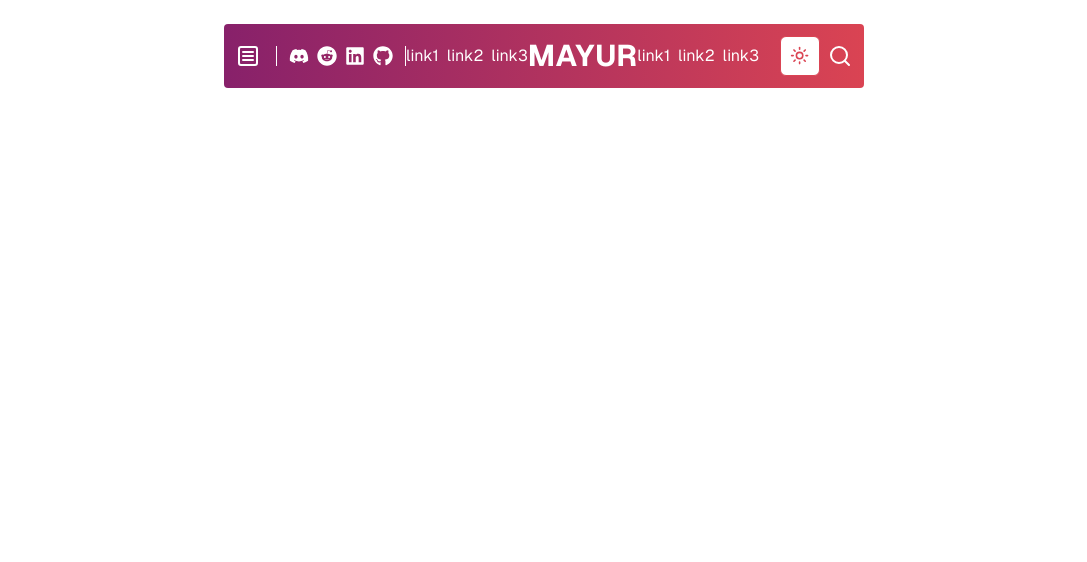
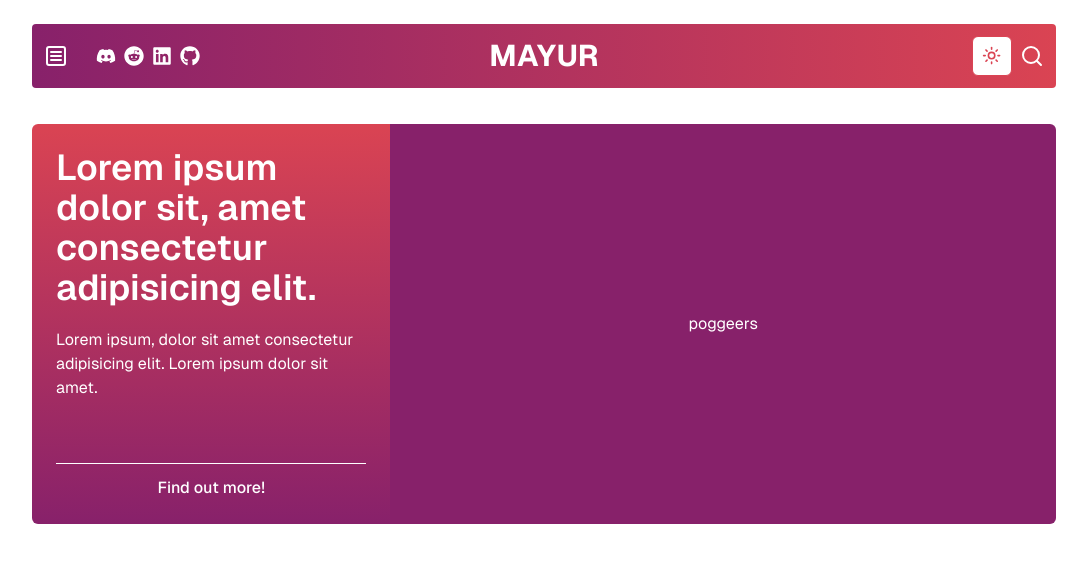
Before and after one commit to potato-lulw/mozda, a Next.js app: page / in a window 1280 px wide. Shown: the top 562 px of the page, without its empty margins (96-1183 px from the left). Built offline with nearby package versions, Linux system fonts and the light colour scheme.

Commit message:
Added Hero and mmade header animated

```diff
--- /dev/null
+++ b/app/components/blogcard.js
@@ -0,0 +1,9 @@
+import React from 'react'
+
+const BlogCard = () => {
+    return (
+        <div>BlogCard</div>
+    )
+}
+
+export default BlogCard
--- a/app/components/header.js
+++ b/app/components/header.js
@@ -1,50 +1,58 @@
-import React from 'react';
+"use client"
+import React, { useEffect, useState } from 'react';
 import { ThemeToggler } from './theme-toggler';
 import { MenuSquare, Search } from 'lucide-react';
 import { FaDiscord, FaReddit, FaLinkedin, FaGithub } from "react-icons/fa";
 
 const Header = () => {
+    const [isScrolled, setIsScrolled] = useState(false);
+
+    useEffect(() => {
+        const handleScroll = () => {
+            if (window.scrollY > 0) {
+                setIsScrolled(true);
+            } else {
+                setIsScrolled(false);
+            }
+        };
+
+        window.addEventListener('scroll', handleScroll);
+        return () => window.removeEventListener('scroll', handleScroll);
+    }, []);
+
     return (
-        <div className="from-myPurple to-myPink bg-gradient-to-r flex rounded-sm m-3 justify-between p-3 items-center w-full text-white">
+
+        <>
+            <header
+                className={`from-myPurple to-myPink bg-gradient-to-r hidden lg:flex justify-between rounded-sm p-3 items-center text-white transition-all duration-300 ${isScrolled ? 'w-full z-50 m-0 fixed top-0 lg:px-80 md:px-40' : 'lg:w-[1024px] w-auto m-3 '
+                    }`}
+            >
                 {/* Left Section */}
-            <div className="flex gap-4 items-center w-[30%]">
+                <div className="flex gap-4 items-center w-1/2">
                     <div className="hover:cursor-pointer">
                         <MenuSquare />
                     </div>
 
-                <div className="gap-2 flex text-xl px-3 border-l border-r border-white">
+                    <div className="gap-2 flex text-xl px-3 ">
                         <FaDiscord />
                         <FaReddit />
                         <FaLinkedin />
                         <FaGithub />
                     </div>
-
-
                 </div>
 
-            <ul className="flex gap-2">
-                <li>link1</li>
-                <li>link2</li>
-                <li>link3</li>
-            </ul>
                 {/* Center Section */}
-            <h1 className="text-3xl font-bold ">MAYUR</h1>
-            <ul className="flex gap-2">
-                <li>link1</li>
-                <li>link2</li>
-                <li>link3</li>
-            </ul>
+                <h1 className="text-3xl font-bold">MAYUR</h1>
 
                 {/* Right Section */}
-            <div className="flex gap-4 items-center w-[30%] justify-end">
-
-
-                <div className="flex gap-2 items-center">
+                <div className="flex gap-2 items-center w-1/2 justify-end">
+                    <div className="">
                         <ThemeToggler />
+                    </div>
                     <Search />
                 </div>
-            </div>
-        </div>
+            </header>
+        </>
     );
 };
 
--- /dev/null
+++ b/app/components/hero.js
@@ -0,0 +1,22 @@
+import React from 'react'
+
+const Hero = () => {
+    return (
+        <div className="mt-6 rounded-md  min-h-[2000px] flex lg:flex-row flex-col w-full max-w-[1024px] text-white">
+            <div className="h-[400px] justify-between items-center flex flex-col bg-gradient-to-b from-myPink to-myPurple w-[35%] rounded-tl-md rounded-bl-md p-6 pt-6 gap-0">
+                <div className="flex-grow space-y-5">
+                    <h1 className="font-semibold text-4xl">Lorem ipsum dolor sit, amet consectetur adipisicing elit.</h1>
+                    <p>Lorem ipsum, dolor sit amet consectetur adipisicing elit. Lorem ipsum dolor sit amet.</p>
+                </div>
+                <span className="border-t border-white w-full pt-3 font-medium text-center">
+                    Find out more!
+                </span>
+            </div>
+            <div className=" bg-myPurple h-[400px] flex-grow rounded-tr-md rounded-br-md justify-center items-center flex p-6">
+                poggeers
+            </div>
+        </div>
+    )
+}
+
+export default Hero
--- a/app/layout.js
+++ b/app/layout.js
@@ -14,7 +14,7 @@ const geistMono = localFont({
 });
 
 export const metadata = {
-  title: "Create Next App",
+  title: "Mozda",
   description: "Generated by create next app",
 };
 
--- a/app/page.js
+++ b/app/page.js
@@ -1,11 +1,22 @@
 import Image from "next/image";
 import { ThemeToggler } from "./components/theme-toggler";
 import Header from "./components/header";
+import Hero from "./components/hero";
 
 export default function Home() {
   return (
-    <div className=" min-h-screen p-3 flex flex-col items-center font-[family-name:var(--font-geist-sans)] bg-background xl:px-80">
+    <div className=" min-h-screen p-3 flex flex-col items-center font-[family-name:var(--font-geist-sans)] bg-background ">
       <Header />
+      <Hero />
+      {
+        Array(6).map((index) => {
+          return (
+            <div key={index} className="m-3">
+              bruv
+            </div>
+          );
+        })
+      }
     </div>
   );
 }
```
Lines whose indentation alone changed are shown as unchanged.
